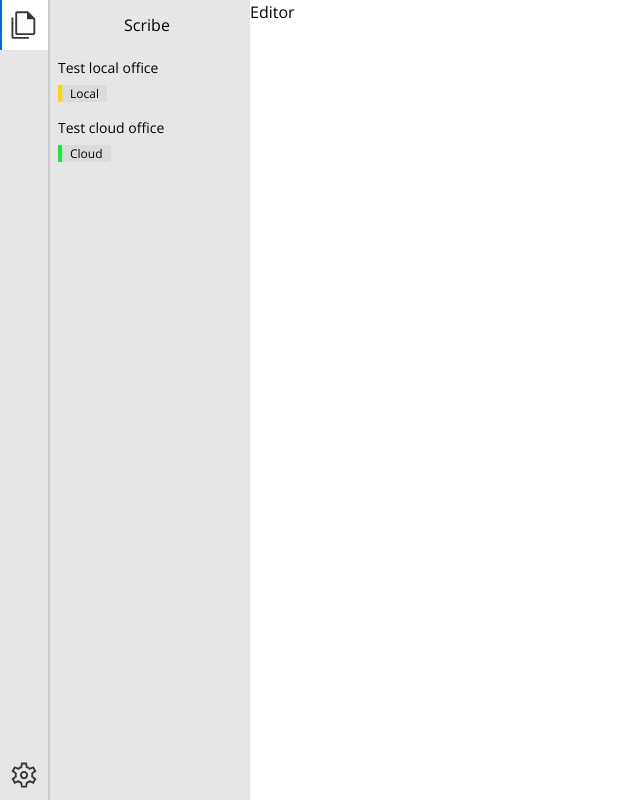
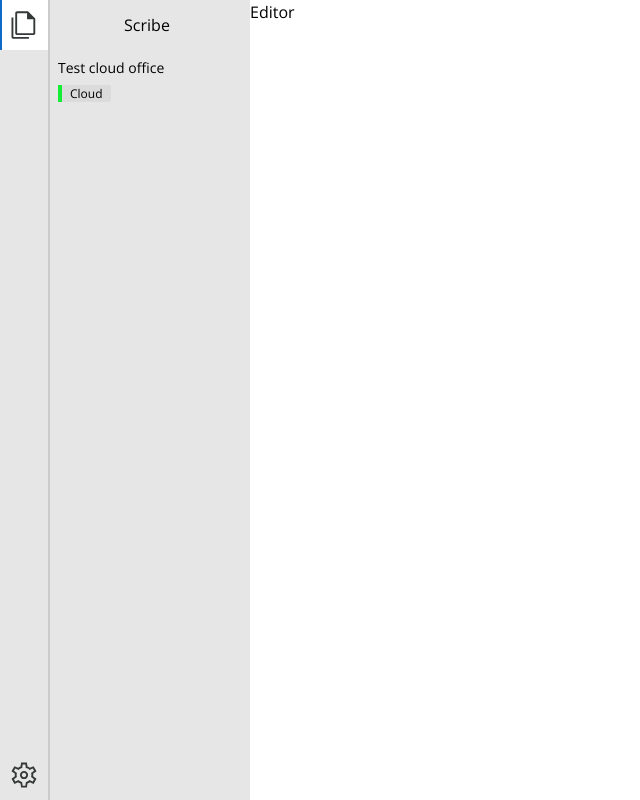
Before and after one commit to crisosron/scribe, a Next.js app in the folder scribe-frontend/: page / in a window 1280 px wide. Shown: the whole page, without its empty margins (0-640 px from the left). Built offline with nearby package versions, Linux system fonts and the light colour scheme.

Commit message:
Make sidebar vertically scrollable

```diff
--- a/scribe-frontend/components/sidebar/content/sidebar-items.tsx
+++ b/scribe-frontend/components/sidebar/content/sidebar-items.tsx
@@ -3,11 +3,10 @@ import OfficeItem from "./office-item";
 
 const SidebarItems = () => {
   return (
-    <div className="flex-1">
+    <div className="flex-1 max-h-screen overflow-y-auto">
       <LogoBar />
 
       {/* TODO: Render office items */}
-      <OfficeItem type="local" name="Test local office" />
       <OfficeItem type="cloud" name="Test cloud office" />
     </div>
   );
--- a/scribe-frontend/components/sidebar/sidebar.tsx
+++ b/scribe-frontend/components/sidebar/sidebar.tsx
@@ -58,7 +58,7 @@ const Sidebar = () => {
         duration: 0.1,
       }}
       ref={sidebarRef}
-      className="min-h-screen min-w-[50px] max-w-screen md:max-w-[400px] grow-0 shrink-0 flex bg-white-200 dark:bg-soft-black-100"
+      className="min-h-screen max-h-screen min-w-[50px] max-w-screen md:max-w-[400px] grow-0 shrink-0 flex bg-white-200 dark:bg-soft-black-100"
       onMouseDown={(e: React.MouseEvent) => e.preventDefault()}
     >
       <Content />
```
